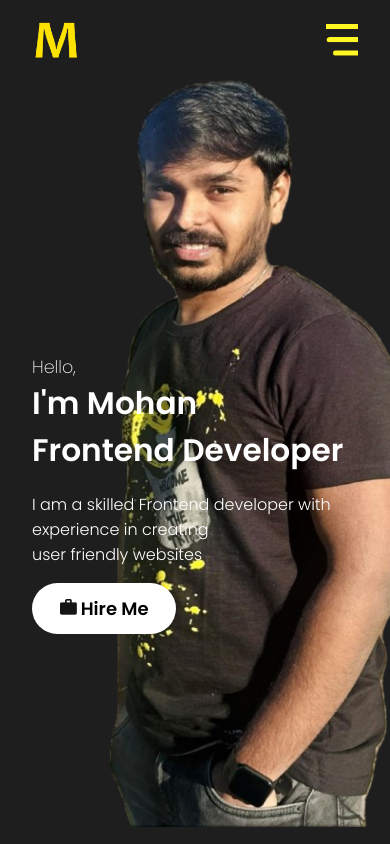
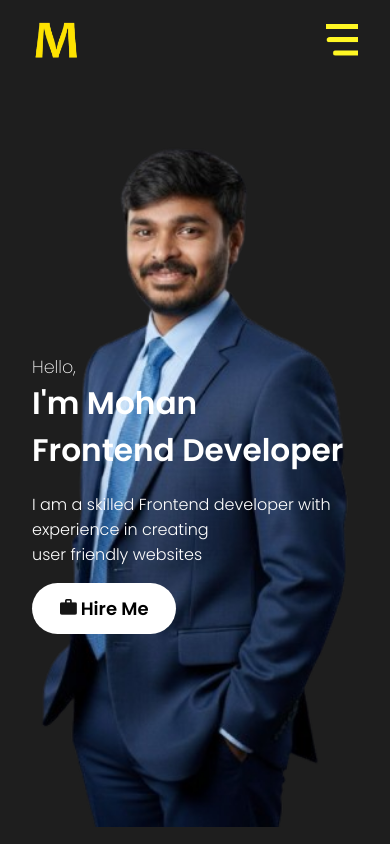
Before and after one commit to Mohanpavankumar/my-portfolio, a React (Create React App) app: page / in a window 390 px wide. Shown: the top 844 px of the page. Built offline with nearby package versions, Linux system fonts and the light colour scheme.

Commit message:
ProfilePic Updated

```diff
--- a/src/components/Intro/intro.css
+++ b/src/components/Intro/intro.css
@@ -16,7 +16,7 @@
 .profile {
     position: absolute;
     top: 0;
-    right: 7rem;
+    right: -5rem;
     z-index: -1;
     object-fit: cover;
     height: 88.5vh;
@@ -81,7 +81,7 @@
 
 @media screen and (max-width:480px) {
     .profile {
-        right: -5vw
+        right: -20vw
     }
     .introContent {
         font-size: 8vw;
--- a/src/components/Intro/intro.js
+++ b/src/components/Intro/intro.js
@@ -1,6 +1,6 @@
 import React, { useState, useEffect } from 'react';
 import './intro.css';
-import profile from '../../assets/image.png';
+import profile from '../../assets/ProfilePic.png';
 import hireMe from '../../assets/hireme.png';
 
 const Intro = () => {
```
Also changed, not shown: src/assets/ProfilePic.png (added).
